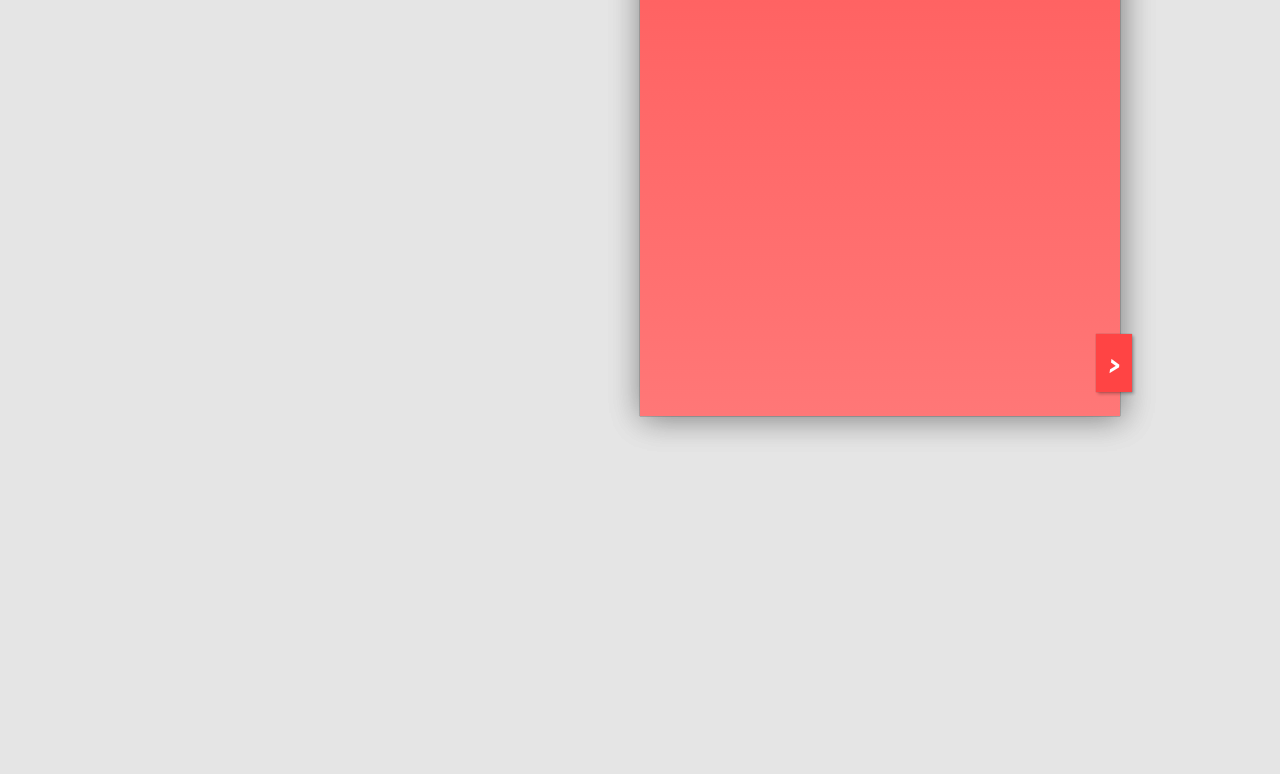
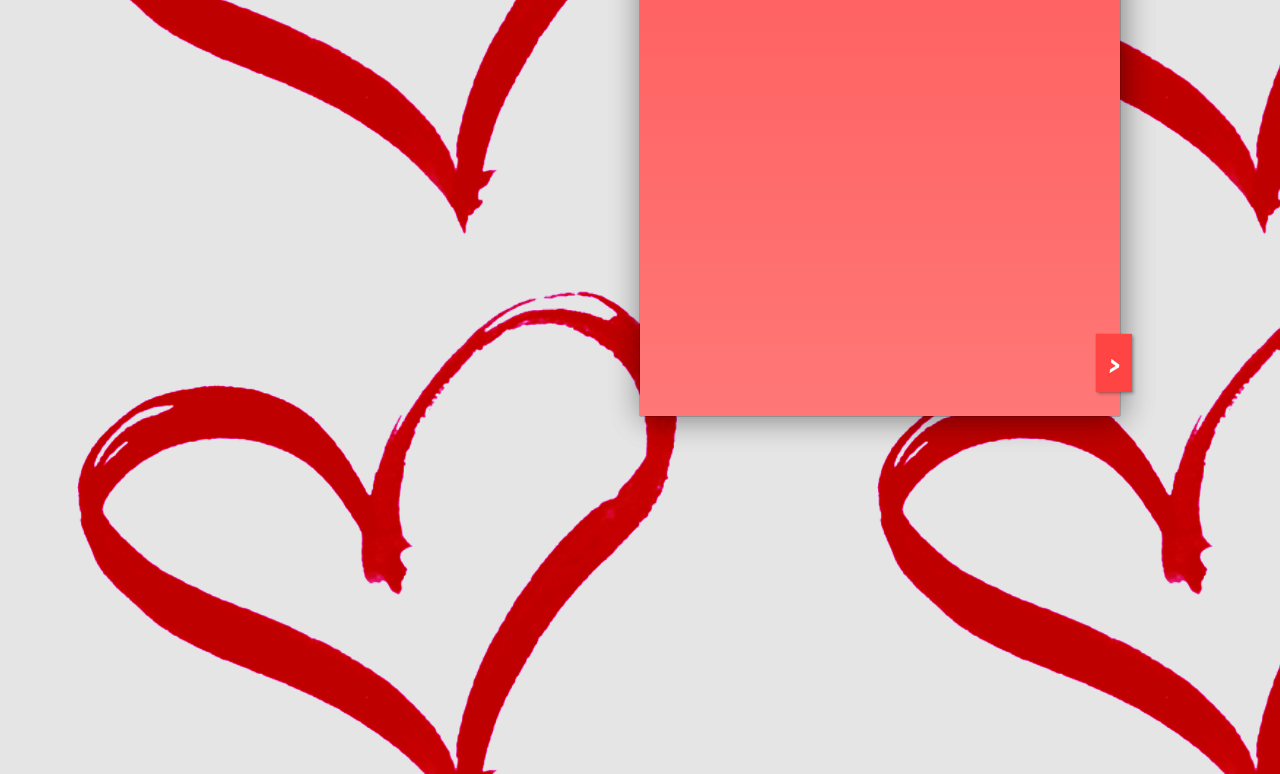
Before and after one commit to mohimanul192/mohimanul192.github.io, a plain HTML site: page Birthday.html in a window 1280 px wide. Shown: the part 342-1116 px from the top of the page. Drawn offline with Linux system fonts and the light colour scheme.

Commit message:
Update Birthday.html

```diff
--- a/Birthday.html
+++ b/Birthday.html
@@ -12,7 +12,7 @@
 }
 body {
   background: #E5E5E5;
-  background-image: url("Tr.jpg");
+  background-image: url("th.png");
   padding: 50px;
 }
 
```
